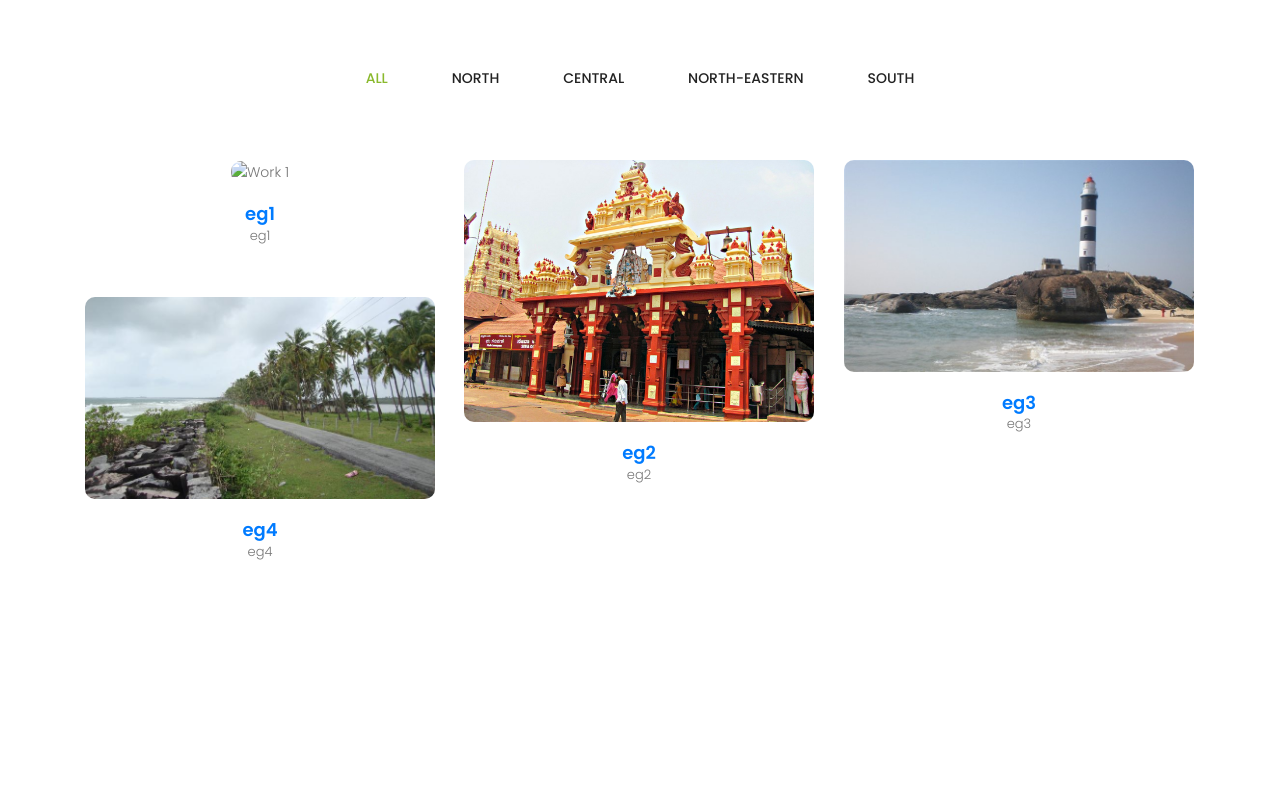
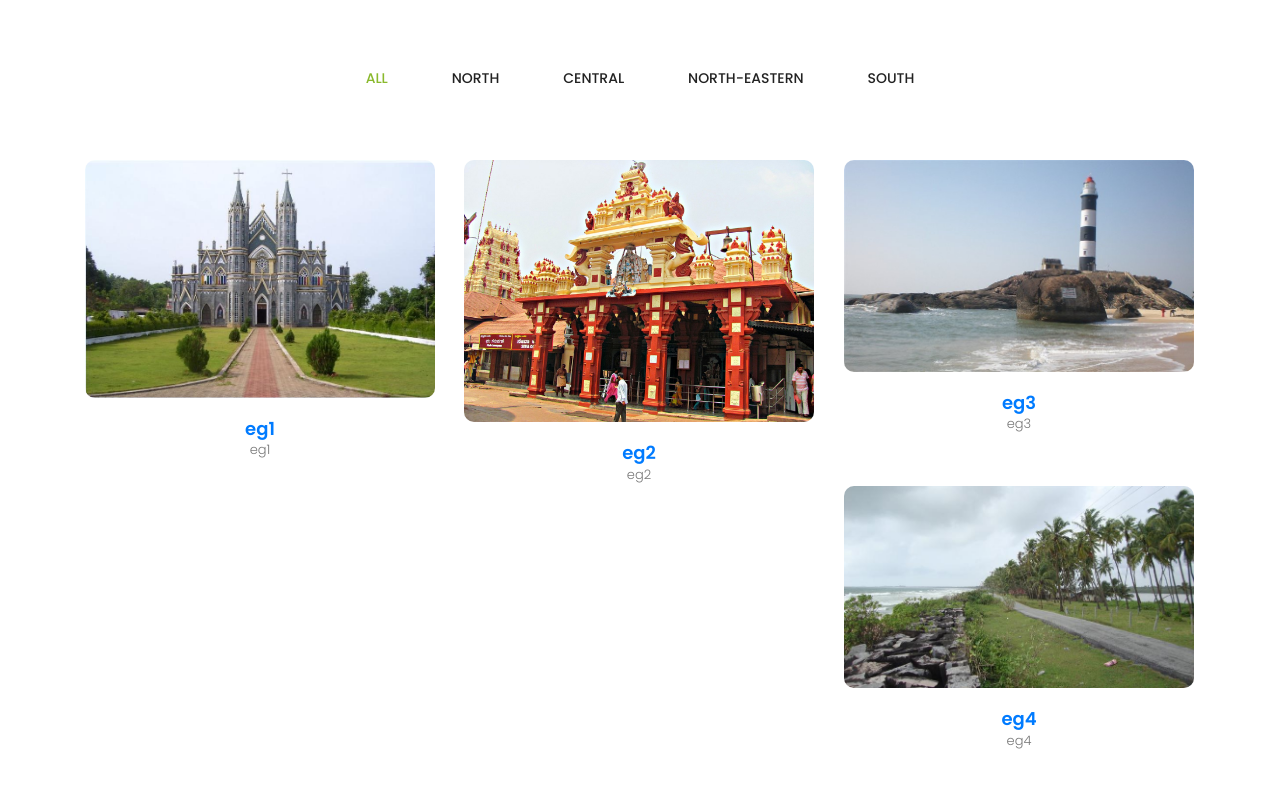
Before and after one commit to srajankumar/green-escapes, a plain HTML site: page index.html in a window 1280 px wide. Shown: the part 1058-1864 px from the top of the page. Before the commit the page ends 1843 px from the top, so only its background shows below. Drawn offline with nearby package versions, Linux system fonts and the light colour scheme.

Commit message:
modified:   index.html

```diff
--- a/index.html
+++ b/index.html
@@ -114,7 +114,7 @@
             <div class="row grid">
               <div class="single-portfolio col-sm-4 all corporate">
                 <div class="item">
-                  <img src="file:///C:/Users/tejas/Desktop/Sri-Krishna-Temple.j" alt="Work 1" />
+                  <img src="img/p1.jpg" alt="Work 1" />
                   <div class="p-inner">
                     <h4>
                       <a href="./Pages-inside/eg1.html">eg1</a>
```
